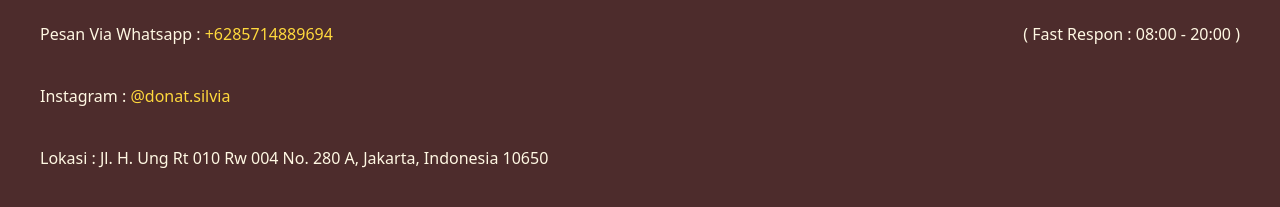
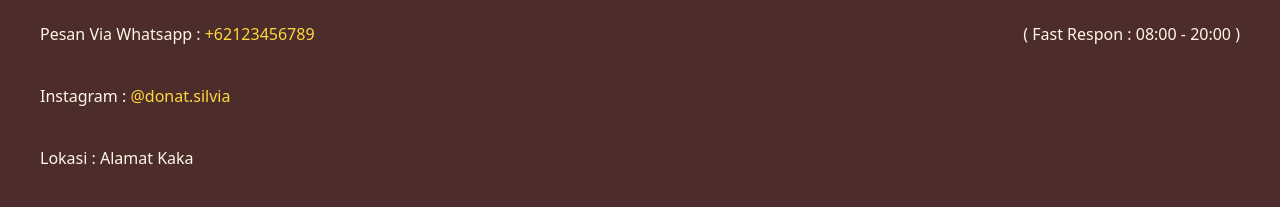
Before and after one commit to rofiangger313-prog/DONAT.SILVIA, a plain HTML site: page index.html in a window 1280 px wide. Shown: the part 4762-4969 px from the top of the page. Drawn offline with Linux system fonts and the light colour scheme.

Commit message:
fix html (for review ke silvia)

```diff
--- a/index.html
+++ b/index.html
@@ -28,7 +28,7 @@
                     <small>Donat Kentang Anti Gluten Aman Untuk Semua</small><br><br>
                     <div class="container-button-CTA">
                         <img class="button-CTA-SVG" src="assets/whatsapp-brands-solid2.svg" alt="">
-                        <a class="buttonCTA" href="tel:+6287826514419" target="_blank">Pesan Sekarang</a>
+                        <a class="buttonCTA" href="#" target="_blank">Pesan Sekarang</a>
                     </div>
                 </div>
             </article>
@@ -147,8 +147,8 @@
                 <div class="contact-person">
                     <div class="box-contact">
                         <p>Pesan Via Whatsapp :
-                            <a href="https://wa.me/6285714889694?text=Halo%20Donat%20Silvia,%20saya%20mau%20order%20donatnya%20dong!" target="_blank">
-                                +6285714889694
+                            <a href="#" target="_blank">
+                                +62123456789
                             </a>
                         </p>
                         <p>( Fast Respon : 08:00 - 20:00 )</p>
@@ -164,7 +164,7 @@
 
                     <div class="box-contact">
                         <p>
-                        Lokasi : Jl. H. Ung Rt 010 Rw 004 No. 280 A, Jakarta, Indonesia 10650
+                        Lokasi : Alamat Kaka
                         </p>
                     </div>
 
```
